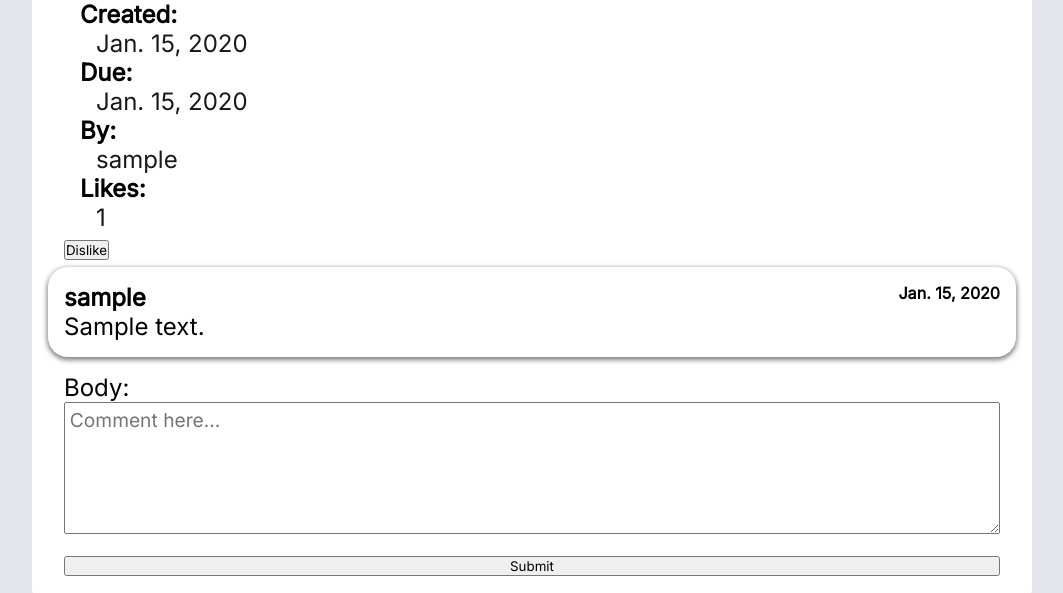
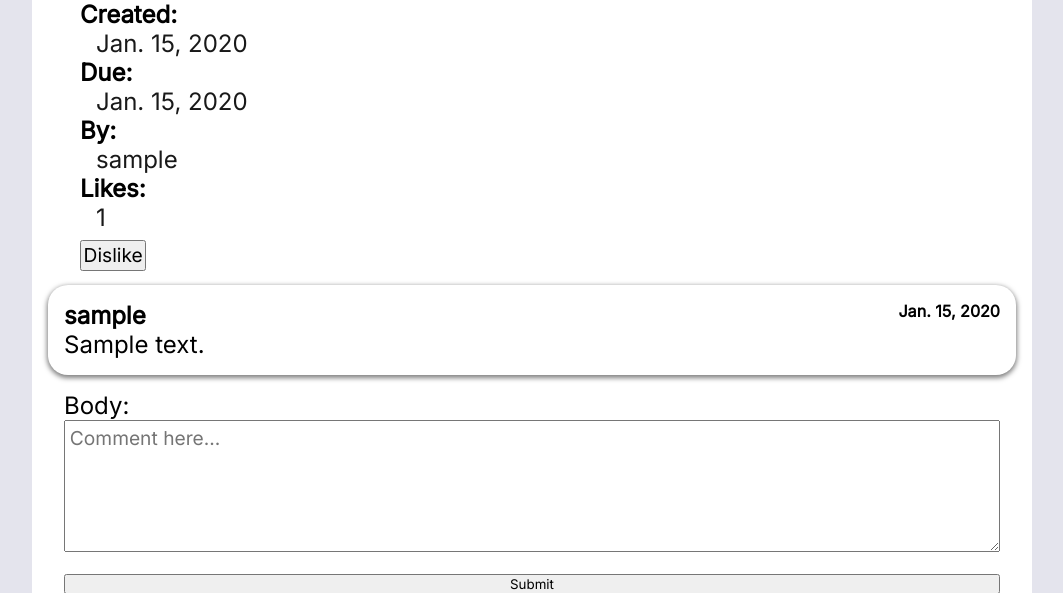
Before and after one commit to Marian-Hristov/django-academic-showcase, a Django app: page /item_catalog/post/1/detail in a window 1280 px wide. Shown: the part 659-1252 px from the top of the page, without its empty margins (108-1171 px from the left). Run offline with Django 4.2, Linux system fonts and the light colour scheme; a user stored in the database is signed in; tables that the repository leaves empty hold one stand-in row (values such as "Sample post").

Commit message:
styling on like button, only own of post can access its post update/delet view

```diff
--- a/item_catalog/static/css/post.css
+++ b/item_catalog/static/css/post.css
@@ -120,3 +120,8 @@ textarea {
 .post-actions a:hover{
     background: rgba(0, 0, 0, 0.315);
 }
+.like-button {
+    font-size: 1.2rem;
+    padding: 0.1rem;
+    margin: 0.5rem 0 0.5rem 1rem;
+}
--- a/item_catalog/templates/item_catalog/post_delete.html
+++ b/item_catalog/templates/item_catalog/post_delete.html
@@ -4,9 +4,13 @@
 <link rel="stylesheet" href="{% static 'css/post.css' %}">
 {% endblock extrahead %}
 {% block content %}
+{% if not user.username == object.project.user.user.username %}
+    <p>You can only delete your own posts!</p>
+{% else %}
 <form method="post">{% csrf_token %}
     <p>Are you sure you want to delete your post called "<b>{{ object.title }}</b>"?</p>
     {{ form }}
     <input type="submit" value="Confirm">
 </form>
+{% endif %}
 {% endblock content %}
--- a/item_catalog/templates/item_catalog/post_detail.html
+++ b/item_catalog/templates/item_catalog/post_detail.html
@@ -60,23 +60,15 @@
                 {% if profile in object.likes.all %}
                     <form action="{% url 'post-like' object.id 'disliked' %}" method="POST">
                         {% csrf_token %}
-                        <button type="submit" name="post-id" value="{{ object.id }}">Dislike</button>
+                        <button class="like-button" type="submit">Dislike</button>
                     </form>
                 {% else %}
                     <form action="{% url 'post-like' object.id 'liked' %}" method="POST">
                         {% csrf_token %}
-                        <button type="submit">Like</button>
+                        <button class="like-button" type="submit">Like</button>
                     </form>
                 {% endif %}
             </div>
-            {% comment %} <div class="project-rating-container">
-                <div class="projet-rating-average">
-                    <p>Average rating: {{ object.get_avrg_rating() }}/10</p>
-                </div>
-                <div class="project-rating-input">
-
-                </div>
-            </div> {% endcomment %}
     </div>
     <div class="comment-section-container">
         {% for comment in object.comments.all %}
--- a/item_catalog/templates/item_catalog/post_update.html
+++ b/item_catalog/templates/item_catalog/post_update.html
@@ -4,9 +4,13 @@
 <link rel="stylesheet" href="{% static 'css/post.css' %}">
 {% endblock extrahead %}
 {% block content %}
+{% if not user.username == object.project.user.user.username %}
+    <p>You can only update your own posts!</p>
+{% else %}
 <form method="post">
     {% csrf_token %}
     {{ form.as_p }}
     <input type="submit" value="Update">
 </form>
+{% endif %}
 {% endblock content %}
--- a/item_catalog/views.py
+++ b/item_catalog/views.py
@@ -62,7 +62,6 @@ class PostComment(SingleObjectMixin, FormView):
         post = self.get_object()
         return reverse('post_detail', kwargs={'pk': post.pk})
 
-
 class PostDetailView(DetailView):
     model = Post
     template_name = 'item_catalog/post_detail.html'
@@ -116,7 +115,7 @@ class PostUpdateView(UpdateView):
     def get(self, request, *args, **kwargs):
         if not request.user.is_authenticated:
             return HttpResponseRedirect(reverse('redirect-to-login'))
-        return super(DetailView, self).get(request, *args, **kwargs)
+        return super(UpdateView, self).get(request, *args, **kwargs)
 
     def process_request(self, request):
         if not self.request.user.is_authenticated:
@@ -136,7 +135,7 @@ class PostDeleteView(DeleteView):
     def get(self, request, *args, **kwargs):
         if not request.user.is_authenticated:
             return HttpResponseRedirect(reverse('redirect-to-login'))
-        return super(DetailView, self).get(request, *args, **kwargs)
+        return super(DeleteView, self).get(request, *args, **kwargs)
 
     def process_request(self, request):
         if not self.request.user.is_authenticated:
```
